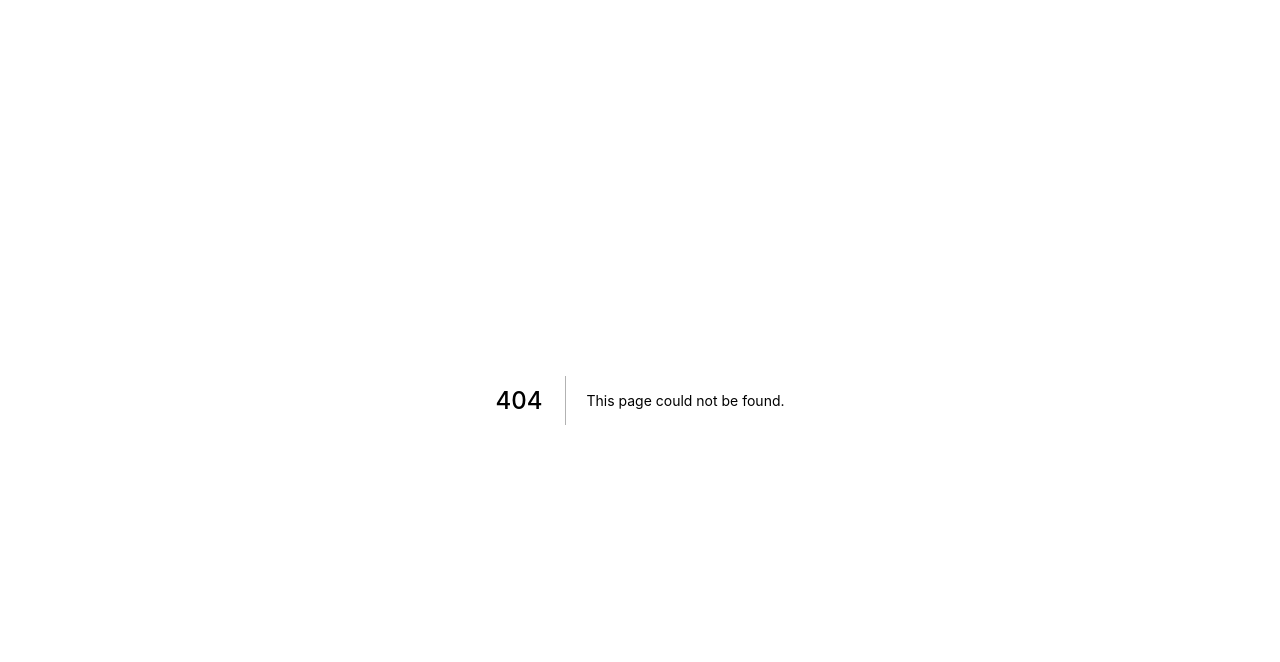
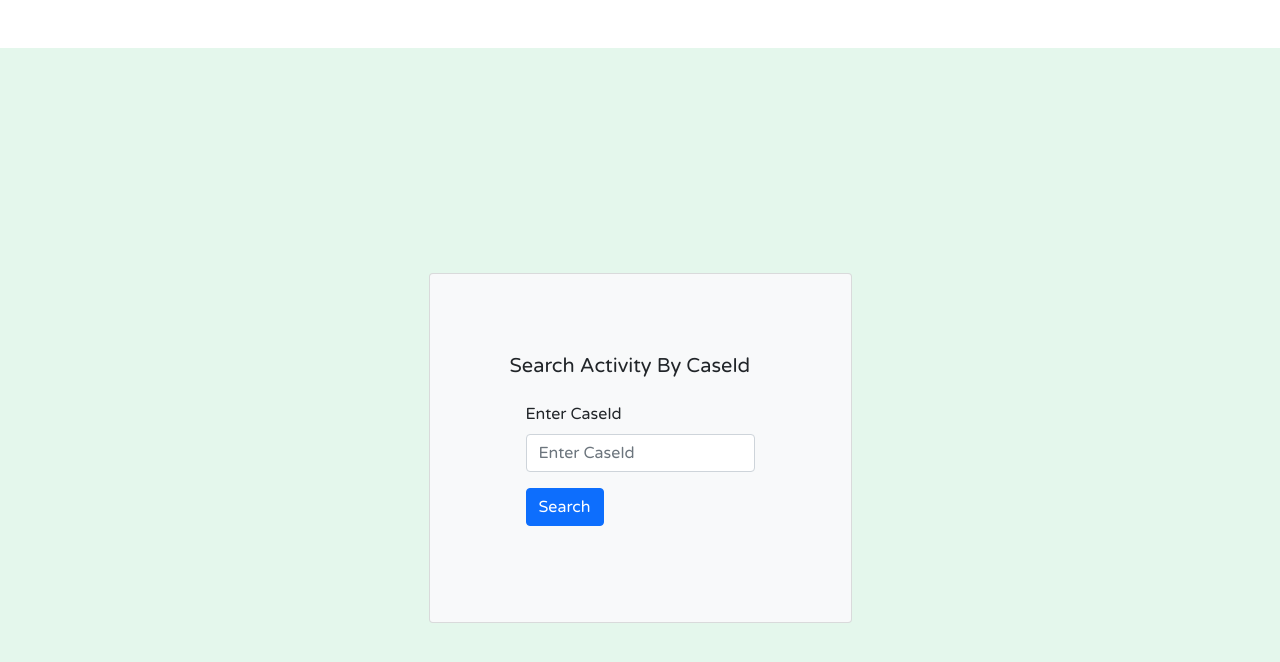
Before and after one commit to Project-Mudrika/Mudrika-Frontend, a Next.js app: page /public/search-casequery in a window 1280 px wide. Before the commit this address had no page. Shown: the top 662 px of the page. Built offline with nearby package versions, Linux system fonts and the light colour scheme; no server answers; a web font is replaced by a local one; what @3rdweb/hooks would draw is missing.

Commit message:
Added: Search by CaseID

```diff
--- /dev/null
+++ b/src/pages/components/SearchByCaseIdForm.js
@@ -0,0 +1,56 @@
+import { useWeb3 } from "@3rdweb/hooks";
+import { Modal, Button, Card, Form, Spinner } from "react-bootstrap";
+import { Icon } from "@iconify/react";
+import React, { useState } from "react";
+import axios from "axios";
+
+import dashStyles from "../../styles/Dashboard.module.scss";
+import { pinFileToIPFS } from "../../helpers/uploadIpfs";
+import Router from "next/router";
+
+function SearchByCaseIdForm(){
+    const [isSubmitting, setIsSubmitting] = useState(false);
+    const submitHandler = async (e) => {
+        // e.preventDefault();
+        // setIsSubmitting(true);
+        setcaseid("");
+    };
+    return (
+
+        // <div className={dashStyles.Dashboard}>
+        <div>
+      <Card
+        bg="light"
+        className={dashStyles.Dashboard_recent_cases}
+        style={{ padding: "5rem" }}
+      >
+        <Card.Title>Search Activity By CaseId</Card.Title>
+        <Card.Body>
+          <Form onSubmit={submitHandler}>
+            <Form.Group className="mb-3">
+            <Form.Label>Enter CaseId</Form.Label>
+              <Form.Control
+                type="text"
+                placeholder="Enter CaseId"
+                name="caseid"
+                onInput={(e) => setcaseid(e.target.value)}
+                required
+              />
+            </Form.Group>
+            <Form.Group>
+            <Button variant="primary" disabled={isSubmitting} type="submit">
+              {isSubmitting ? (
+                <Spinner animation="border" role={"status"} size="sm" />
+              ) : (
+                "Search"
+              )}
+            </Button>
+            </Form.Group>
+            </Form>
+            </Card.Body>
+            </Card>
+
+     </div>
+  );
+}
+export default SearchByCaseIdForm;
--- /dev/null
+++ b/src/pages/public/search-casequery.js
@@ -0,0 +1,16 @@
+import React from "react";
+import NavBar from "../components/NavBar";
+import SearchByCaseIdForm from "../components/SearchByCaseIdForm";
+
+import styles from "../../styles/Home.module.scss";
+
+function search_casequery() {
+  return (
+    <div className={styles.home}>
+      {/* <NavBar loginPage={true} /> */}
+      <SearchByCaseIdForm/>
+    </div>
+  );
+}
+
+export default search_casequery;
```
Also changed, not shown: src/pages/public/casequery.js (added, +54 -0 lines), 1 other file (tests, documents, lock files or other folders).
